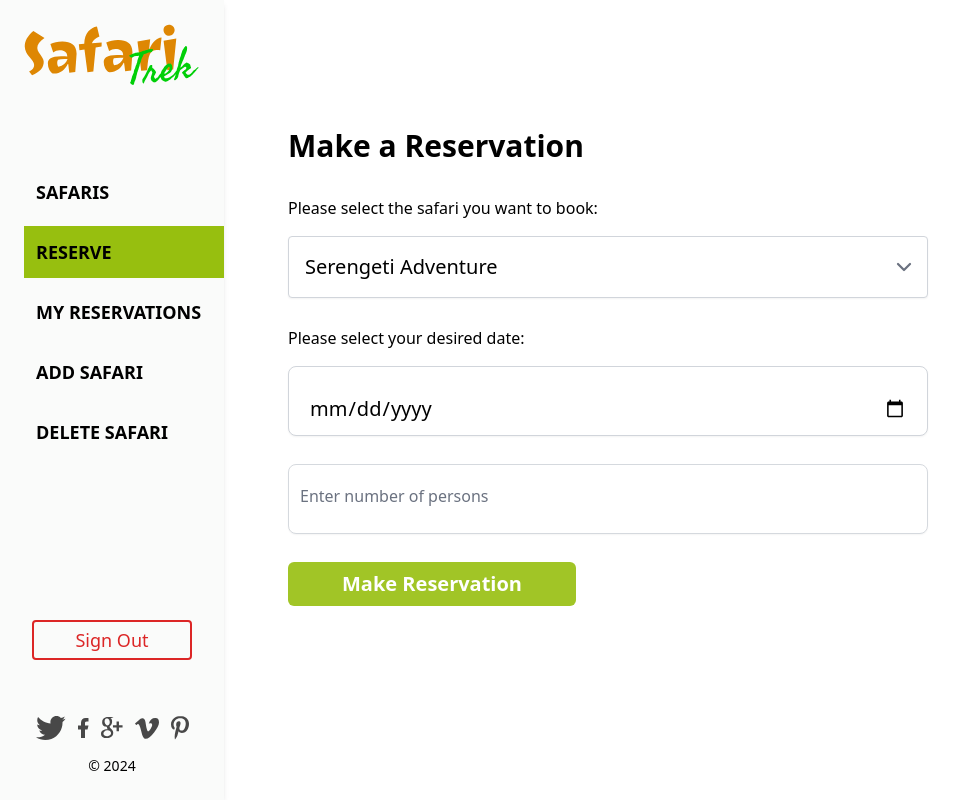
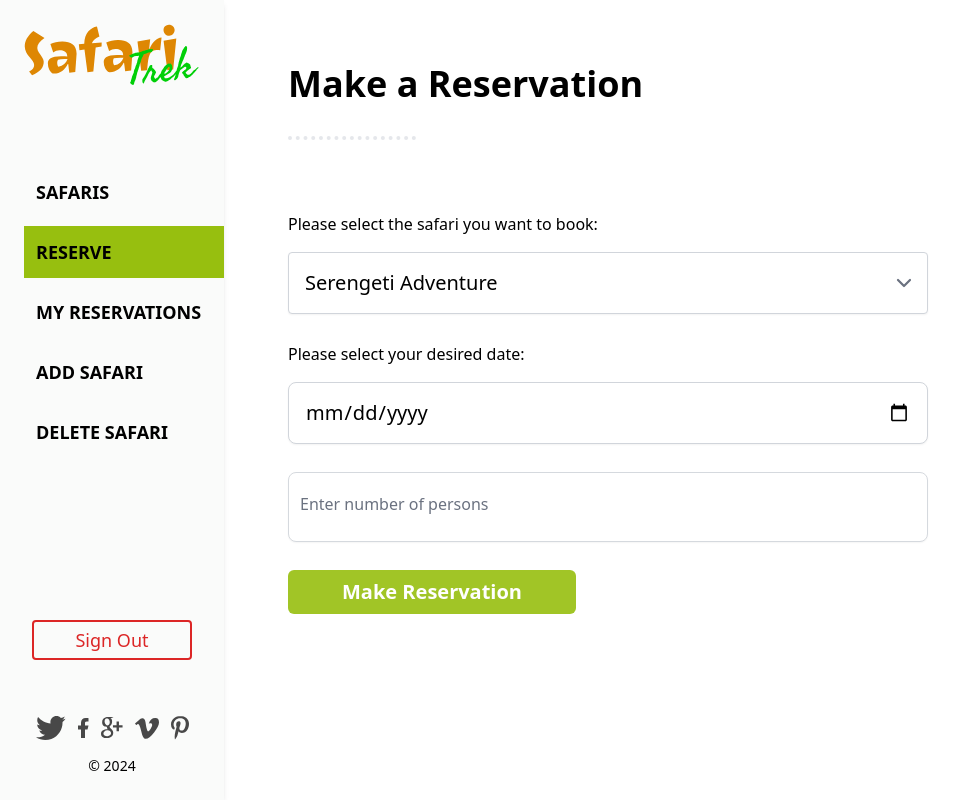
Before and after one commit to henokkhm/microverse-module-6-safari-booking-frontend, a React (Create React App) app: page /app/make-reservation/1 in a window 1280 px wide. Shown: the whole page, without its empty margins (0-967 px from the left). Built offline with nearby package versions, Linux system fonts and the light colour scheme; sample sign-in values are in the browser's storage.

Commit message:
Hide "Add Safari" and "Delete Safari" links for non-admin users

```diff
--- a/src/components/LoginForm.js
+++ b/src/components/LoginForm.js
@@ -16,6 +16,7 @@ const LoginForm = () => {
         if (token && token !== '') {
           localStorage.setItem('token', token);
           localStorage.setItem('user_id', userData.data.id);
+          localStorage.setItem('role', userData.data.role);
           navigate('app/safaris');
         }
       })
--- a/src/components/ReservationForm.js
+++ b/src/components/ReservationForm.js
@@ -68,7 +68,7 @@ const ReservationForm = ({ safariId }) => {
       </div>
       <label htmlFor="date">
         <p className="pb-4">Please select your desired date:</p>
-        <input type="date" id="date" placeholder="Select date" required />
+        <input className="p-4" type="date" id="date" placeholder="Select date" required />
       </label>
       <NovaFormInput
         cType="number"
--- a/src/components/Sidebar.js
+++ b/src/components/Sidebar.js
@@ -17,8 +17,9 @@ import { useSignOut } from '../hooks/authHelper';
 function Sidebar({ sidebarMenuIsOpen, toggleSidebarMenu, breakpoint }) {
   const { windowWidth } = useWindowSize();
   const handleSignOut = useSignOut();
-  // TODO: check if user is admin
-  const isAdmin = true;
+
+  const userRole = localStorage.getItem('role');
+  const isAdmin = userRole === 'admin';
 
   const handleSidebarClose = () => {
     if (sidebarMenuIsOpen) {
@@ -65,7 +66,11 @@ function Sidebar({ sidebarMenuIsOpen, toggleSidebarMenu, breakpoint }) {
         <nav className="mt-16">
           <ul className="flex flex-col gap-2">
             <li>
-              <NavLink className="nav-link" onClick={handleSidebarClose} to="/app/safaris">
+              <NavLink
+                className="nav-link"
+                onClick={handleSidebarClose}
+                to="/app/safaris"
+              >
                 Safaris
               </NavLink>
             </li>
@@ -113,7 +118,11 @@ function Sidebar({ sidebarMenuIsOpen, toggleSidebarMenu, breakpoint }) {
         </nav>
 
         {/* Log out button */}
-        <button className="mt-auto border-2 border-red-600 ml-2 mb-10 rounded text-red-600 py-1 w-4/5 hover:scale-105 duration-200 text-lg" type="button" onClick={handleSignOut}>
+        <button
+          className="mt-auto border-2 border-red-600 ml-2 mb-10 rounded text-red-600 py-1 w-4/5 hover:scale-105 duration-200 text-lg"
+          type="button"
+          onClick={handleSignOut}
+        >
           Sign Out
         </button>
 
--- a/src/pages/MakeReservation.js
+++ b/src/pages/MakeReservation.js
@@ -7,7 +7,8 @@ function Reserve() {
   return (
     <ProtectedRoute>
       <main className="page-container p-16 gap-8">
-        <h1 className="header">Make a Reservation</h1>
+        <h1 className="header pt-0 text-4xl">Make a Reservation</h1>
+        <div className="border-b-4 mb-10 border-dotted border-gray-200 w-32" />
         <ReservationForm safariId={safariId} />
       </main>
     </ProtectedRoute>
```
